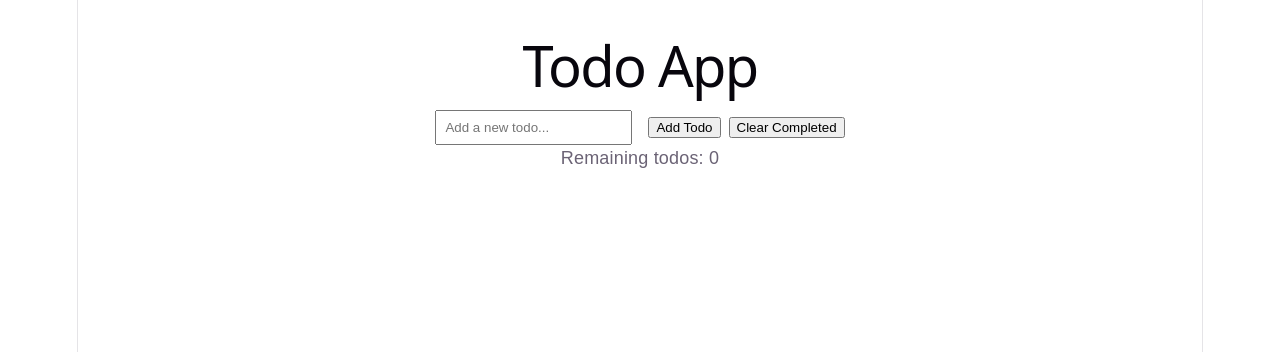
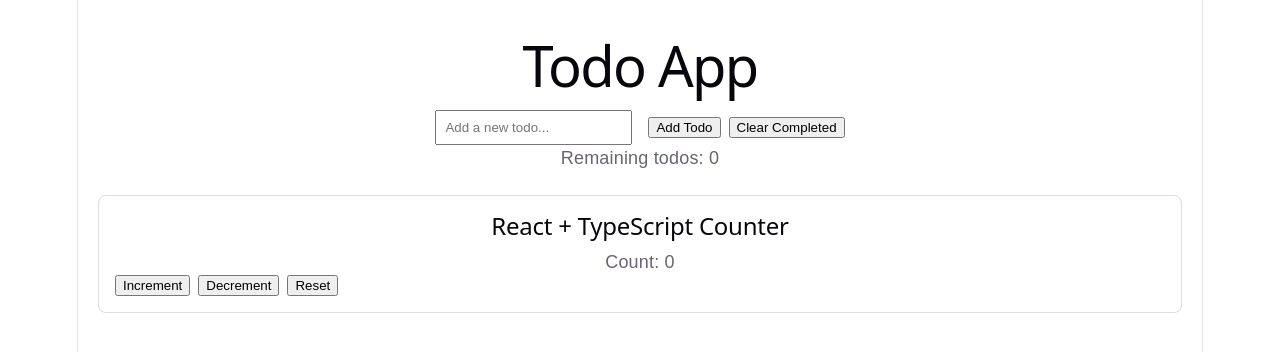
Before and after one commit to ChandaniDawda/daily-practice, a React (Vite) app in the folder my-react-app/: page / in a window 1280 px wide. Shown: the top 352 px of the page. Built offline with nearby package versions, Linux system fonts and the light colour scheme.

Commit message:
Add React + TypeScript Counter component and wire it into App

```diff
--- a/my-react-app/src/App.jsx
+++ b/my-react-app/src/App.jsx
@@ -1,4 +1,5 @@
 import { useState } from "react";
+import Counter from "./Counter";
 
 function App() {
     const [todos, setTodos] = useState([]);
@@ -71,6 +72,7 @@ function App() {
                     </li>
                 ))}
             </ul>
+            <Counter label="React + TypeScript Counter" initial={0} />
         </div>
     );
 }
--- /dev/null
+++ b/my-react-app/src/Counter.tsx
@@ -0,0 +1,24 @@
+import { useState } from "react";
+
+type CounterProps = {
+  label: string;
+  initial?: number;
+};
+
+function Counter({ label, initial = 0 }: CounterProps) {
+  const [count, setCount] = useState<number>(initial);
+
+  return (
+    <div style={{ marginTop: "24px", padding: "16px", border: "1px solid #ddd", borderRadius: "8px" }}>
+      <h2>{label}</h2>
+      <p>Count: {count}</p>
+      <div style={{ display: "flex", gap: "8px" }}>
+        <button onClick={() => setCount((value) => value + 1)}>Increment</button>
+        <button onClick={() => setCount((value) => value - 1)}>Decrement</button>
+        <button onClick={() => setCount(initial)}>Reset</button>
+      </div>
+    </div>
+  );
+}
+
+export default Counter;
```
